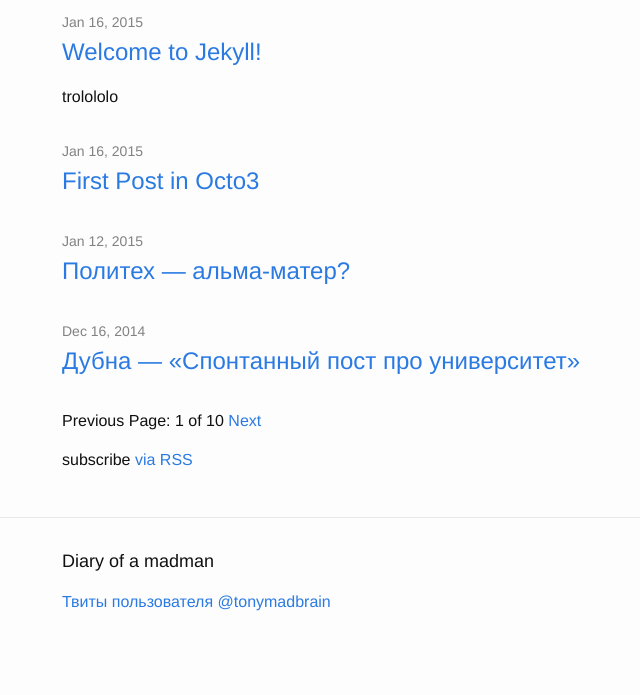
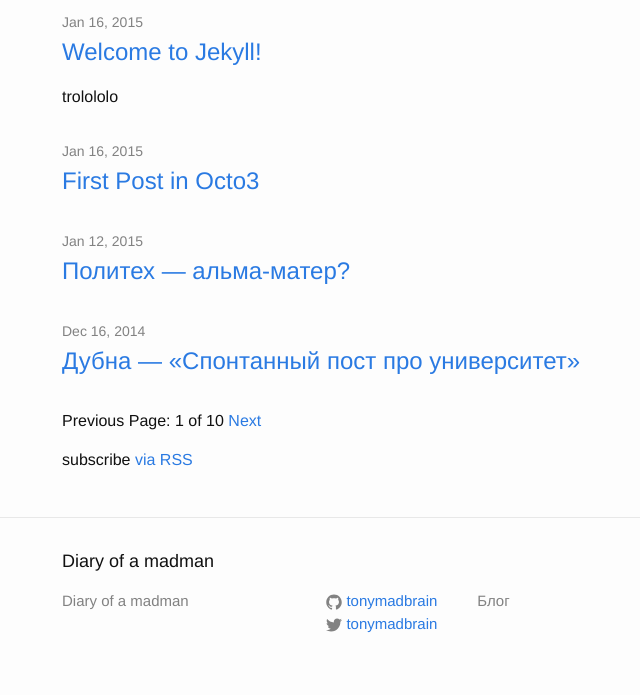
Before and after one commit to tonymadbrain/tonymadbrain.github.io, a Jekyll site: the page built from index.html, in a window 1280 px wide. Shown: the part 487-1182 px from the top of the page, without its empty margins (208-848 px from the left). Built offline with Jekyll 4.4.1, drawn with Linux system fonts in a browser that asks for light colours; the list of posts is cut into pages by our own code; comment, search, counter and statistics services are not loaded; before the commit the page ends 1131 px from its top, so only the background shows below that.

Commit message:
no twitter

```diff
--- a/_includes/footer.html
+++ b/_includes/footer.html
@@ -4,9 +4,50 @@
 
     <h2 class="footer-heading">{{ site.title }}</h2>
 
-    <div class="twitter">
-      <a class="twitter-timeline" max-width="740" data-dnt="true" href="https://twitter.com/tonymadbrain" data-widget-id="458594999269986304">Твиты пользователя @tonymadbrain</a>
-      <script>!function(d,s,id){var js,fjs=d.getElementsByTagName(s)[0],p=/^http:/.test(d.location)?'http':'https';if(!d.getElementById(id)){js=d.createElement(s);js.id=id;js.src=p+"://platform.twitter.com/widgets.js";fjs.parentNode.insertBefore(js,fjs);}}(document,"script","twitter-wjs");</script>
+    <div class="footer-col-wrapper">
+      <div class="footer-col  footer-col-1">
+        <ul class="contact-list">
+          <li>{{ site.title }}</li>
+          <li><a href="mailto:{{ site.email }}">{{ site.email }}</a></li>
+        </ul>
+      </div>
+
+      <div class="footer-col  footer-col-2">
+        <ul class="social-media-list">
+          {% if site.github_username %}
+          <li>
+            <a href="https://github.com/{{ site.github_username }}">
+              <span class="icon  icon--github">
+                <svg viewBox="0 0 16 16">
+                  <path fill="#828282" d="M7.999,0.431c-4.285,0-7.76,3.474-7.76,7.761 c0,3.428,2.223,6.337,5.307,7.363c0.388,0.071,0.53-0.168,0.53-0.374c0-0.184-0.007-0.672-0.01-1.32 c-2.159,0.469-2.614-1.04-2.614-1.04c-0.353-0.896-0.862-1.135-0.862-1.135c-0.705-0.481,0.053-0.472,0.053-0.472 c0.779,0.055,1.189,0.8,1.189,0.8c0.692,1.186,1.816,0.843,2.258,0.645c0.071-0.502,0.271-0.843,0.493-1.037 C4.86,11.425,3.049,10.76,3.049,7.786c0-0.847,0.302-1.54,0.799-2.082C3.768,5.507,3.501,4.718,3.924,3.65 c0,0,0.652-0.209,2.134,0.796C6.677,4.273,7.34,4.187,8,4.184c0.659,0.003,1.323,0.089,1.943,0.261 c1.482-1.004,2.132-0.796,2.132-0.796c0.423,1.068,0.157,1.857,0.077,2.054c0.497,0.542,0.798,1.235,0.798,2.082 c0,2.981-1.814,3.637-3.543,3.829c0.279,0.24,0.527,0.713,0.527,1.437c0,1.037-0.01,1.874-0.01,2.129 c0,0.208,0.14,0.449,0.534,0.373c3.081-1.028,5.302-3.935,5.302-7.362C15.76,3.906,12.285,0.431,7.999,0.431z"/>
+                </svg>
+              </span>
+
+              <span class="username">{{ site.github_username }}</span>
+            </a>
+          </li>
+          {% endif %}
+
+          {% if site.twitter_username %}
+          <li>
+            <a href="https://twitter.com/{{ site.twitter_username }}">
+              <span class="icon  icon--twitter">
+                <svg viewBox="0 0 16 16">
+                  <path fill="#828282" d="M15.969,3.058c-0.586,0.26-1.217,0.436-1.878,0.515c0.675-0.405,1.194-1.045,1.438-1.809
+                  c-0.632,0.375-1.332,0.647-2.076,0.793c-0.596-0.636-1.446-1.033-2.387-1.033c-1.806,0-3.27,1.464-3.27,3.27 c0,0.256,0.029,0.506,0.085,0.745C5.163,5.404,2.753,4.102,1.14,2.124C0.859,2.607,0.698,3.168,0.698,3.767 c0,1.134,0.577,2.135,1.455,2.722C1.616,6.472,1.112,6.325,0.671,6.08c0,0.014,0,0.027,0,0.041c0,1.584,1.127,2.906,2.623,3.206 C3.02,9.402,2.731,9.442,2.433,9.442c-0.211,0-0.416-0.021-0.615-0.059c0.416,1.299,1.624,2.245,3.055,2.271 c-1.119,0.877-2.529,1.4-4.061,1.4c-0.264,0-0.524-0.015-0.78-0.046c1.447,0.928,3.166,1.469,5.013,1.469 c6.015,0,9.304-4.983,9.304-9.304c0-0.142-0.003-0.283-0.009-0.423C14.976,4.29,15.531,3.714,15.969,3.058z"/>
+                </svg>
+              </span>
+
+              <span class="username">{{ site.twitter_username }}</span>
+            </a>
+          </li>
+          {% endif %}
+        </ul>
+      </div>
+
+      <div class="footer-col  footer-col-3">
+        <p class="text">{{ site.description }}</p>
+      </div>
     </div>
 
   </div>
```
